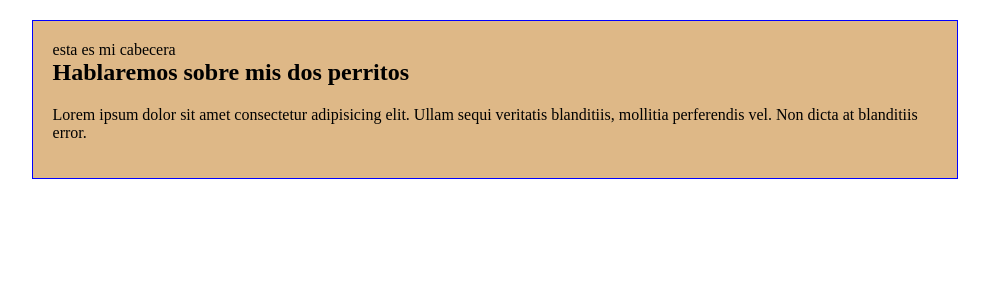
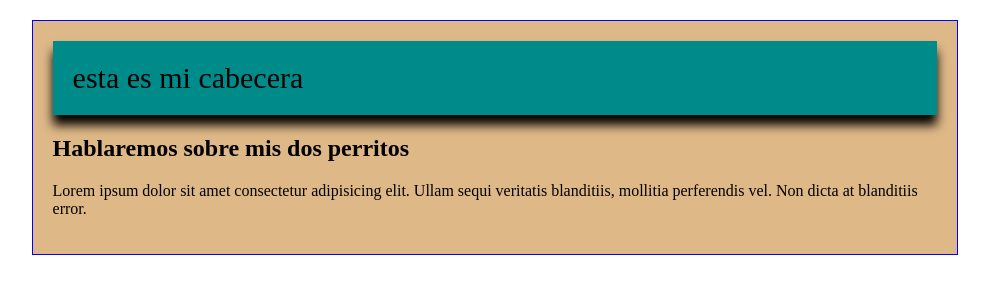
Before and after one commit to fabiandroit/blog_site_bitacora, a plain HTML site: page index.html in a window 1280 px wide. Shown: the whole page, without its empty margins (145-1134 px from the left). Drawn offline with Linux system fonts and the light colour scheme.

Commit message:
finalizacion de neustra cabecera con color darcyan

```diff
--- a/css/estilos.css
+++ b/css/estilos.css
@@ -11,3 +11,10 @@ body{
 h2{
     margin-top: 0px;
 }
+.encabezado{
+    background-color: darkcyan;
+    padding: 20px;
+    margin-bottom: 20px;
+    font-size: 30px;
+    box-shadow: 0px 10px 10px black;
+}
```
